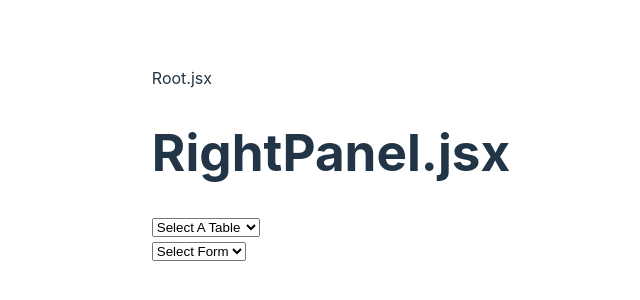
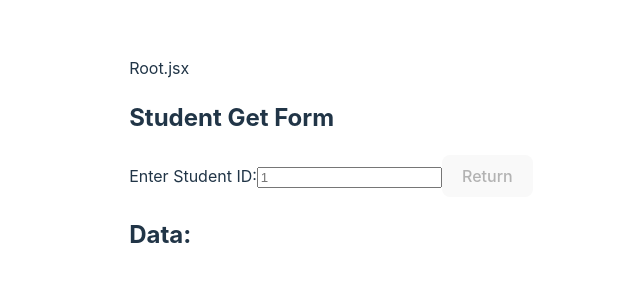
Before and after one commit to aahx/AWS-Cloud-Database-Query-Hub, a React (Vite) app: page / in a window 1280 px wide. Shown: the part 236-536 px from the top of the page, without its empty margins (309-949 px from the left). Built offline with nearby package versions, Linux system fonts and the light colour scheme.

Commit message:
STUDENT GET FORM

```diff
--- a/src/components/RightPanel/StudentCrud/StudentGet.jsx
+++ b/src/components/RightPanel/StudentCrud/StudentGet.jsx
@@ -1,10 +1,57 @@
+/* eslint-disable no-undef */
 /* eslint-disable no-unused-vars */
 
+import axios from "axios";
+import { useState } from "react";
 
-export default function StudentGet(){
-    const invokeURL = "https://feuzl6d9yk.execute-api.us-west-1.amazonaws.com/test";
+export default function StudentGet() {
+    const [studentId, setStudentId] = useState("");
+    const [data, setData] = useState(null);
+    const [loading, setLoading] = useState(false);
 
-    return(
-        <h1> Student Get Form</h1>
+    const handleInputChange = (e) => {
+        setStudentId(e.target.value);
+    };
+
+    const fetchData = async () => {
+        const invokeURL = "https://feuzl6d9yk.execute-api.us-west-1.amazonaws.com/test/students";
+
+        setLoading(true);
+
+        try {
+            const response = await axios.get(invokeURL + `/${studentId}`);
+            setData(response.data);
+        } catch (error) {
+            console.error(error);
+        } finally {
+            setLoading(false);
+            setStudentId("");
+        }
+
+    }
+
+    return (
+        <>
+            <div>
+                <h2> Student Get Form</h2>
+                <form>
+                    <label htmlFor="studentId">Enter Student ID:</label>
+                    <input type="text" id="studentId" value={studentId} onChange={handleInputChange} placeholder="1" required />
+                    <button type="button" onClick={fetchData} disabled={!studentId || loading}>
+                        {loading ? 'Loading...' : 'Return'}
+                    </button>
+                </form>
+            </div>
+
+            <div>
+                <h2>Data:</h2>
+                {data && (
+                    <div>
+                        <pre>{JSON.stringify(data, null, 2)}</pre>
+                    </div>
+                )}
+            </div>
+
+        </>
     )
 }
--- a/src/pages/Root/LeftPanel.jsx
+++ b/src/pages/Root/LeftPanel.jsx
@@ -32,6 +32,7 @@ export default function LeftPanel() {
 
 
   return (
+    <>
       <div>
         <h1> Left.jsx</h1>
         <select value={selectedDatabase} onChange={handleDatabaseChange}>
@@ -41,6 +42,8 @@ export default function LeftPanel() {
         <button onClick={handleLoadClick} disabled={!selectedDatabase || loading}>
           {loading ? 'Loading...' : 'Load'}
         </button>
+      </div>
+      <div>
         {data && (
           <div>
             <h2>Data:</h2>
@@ -48,5 +51,6 @@ export default function LeftPanel() {
           </div>
         )}
       </div>
+    </>
   );
 }
--- a/src/pages/Root/RightPanel.jsx
+++ b/src/pages/Root/RightPanel.jsx
@@ -14,35 +14,24 @@ export default function RightPanel() {
   const handleTableChange = (event) => {
     setSelectedTable(event.target.value);
   };
-  // console.logging
-  useEffect(()=>{
-    console.log("***** s.table ******");
-    console.log(selectedTable);
-  },[selectedTable]);
 
   const handleCRUDChange = (event) => {
     setSelectedCRUD(event.target.value);
   };
-    // console.logging
-    useEffect(()=>{
-      console.log("***** s.CRUD ******");
-      console.log(selectedCRUD);
-    },[selectedCRUD]);
 
   const renderForm = () => {
-    console.log("***** renderForm ******");
-    if(selectedTable === "student"){
-      if(selectedCRUD === "GET"){
-        return <StudentGet/>
+    if (selectedTable === "student") {
+      if (selectedCRUD === "GET") {
+        return <StudentGet />
       }
-      else if(selectedCRUD === "POST"){
-        return <StudentPost/>
+      else if (selectedCRUD === "POST") {
+        return <StudentPost />
       }
-      else if(selectedCRUD === "PATCH"){
-        return <StudentPatch/>
+      else if (selectedCRUD === "PATCH") {
+        return <StudentPatch />
       }
-      else if(selectedCRUD === "DELETE"){
-        return <StudentDelete/>
+      else if (selectedCRUD === "DELETE") {
+        return <StudentDelete />
       }
       else {
         return null;
--- a/src/routes/Root.jsx
+++ b/src/routes/Root.jsx
@@ -3,14 +3,15 @@
 import "./Root.css";
 import LeftPanel from "../pages/Root/LeftPanel";
 import RightPanel from "../pages/Root/RightPanel";
-
+import StudentGet from "../components/RightPanel/StudentCrud/StudentGet";
 
 export default function Root() {
   return (
     <>
     Root.jsx
     {/* <LeftPanel /> */}
-    <RightPanel />
+    {/* <RightPanel /> */}
+    <StudentGet />
     </>
   );
 }
```
Lines whose indentation alone changed are shown as unchanged.
